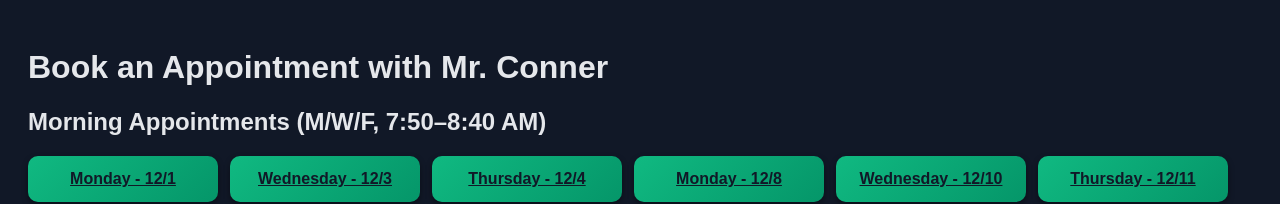
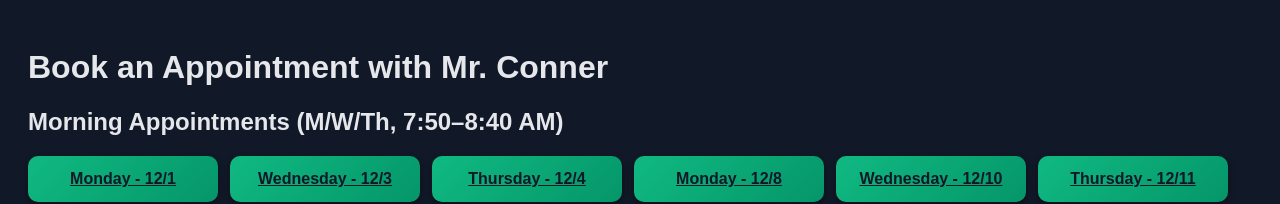
Before and after one commit to ConnerICCSD/Appointment-Scheduler, a plain HTML site: page index.html in a window 1280 px wide. Shown: the top 204 px of the page. Drawn offline with Linux system fonts and the light colour scheme.

Commit message:
Update index.html

```diff
--- a/index.html
+++ b/index.html
@@ -67,7 +67,7 @@
 <body>
   <h1>Book an Appointment with Mr. Conner</h1>
 
-  <h2>Morning Appointments (M/W/F, 7:50–8:40 AM)</h2>
+  <h2>Morning Appointments (M/W/Th, 7:50–8:40 AM)</h2>
   <div id="morning-buttons" class="button-container"></div>
 
   <h2>AFT Appointments (T/W/F, 1:44–2:14 PM)</h2>
@@ -115,7 +115,7 @@
 }
     }
 
-    // Morning: M/W/Th (1,3,5), 7:50–8:40
+    // Morning: M/W/Th (1,3,4), 7:50–8:40
     addButtons("morning-buttons", [1,3,4], 7, 50, 50, 10, "morning");
 
     // AFT: M/T/F (1,2,5), 1:44–2:14
```
